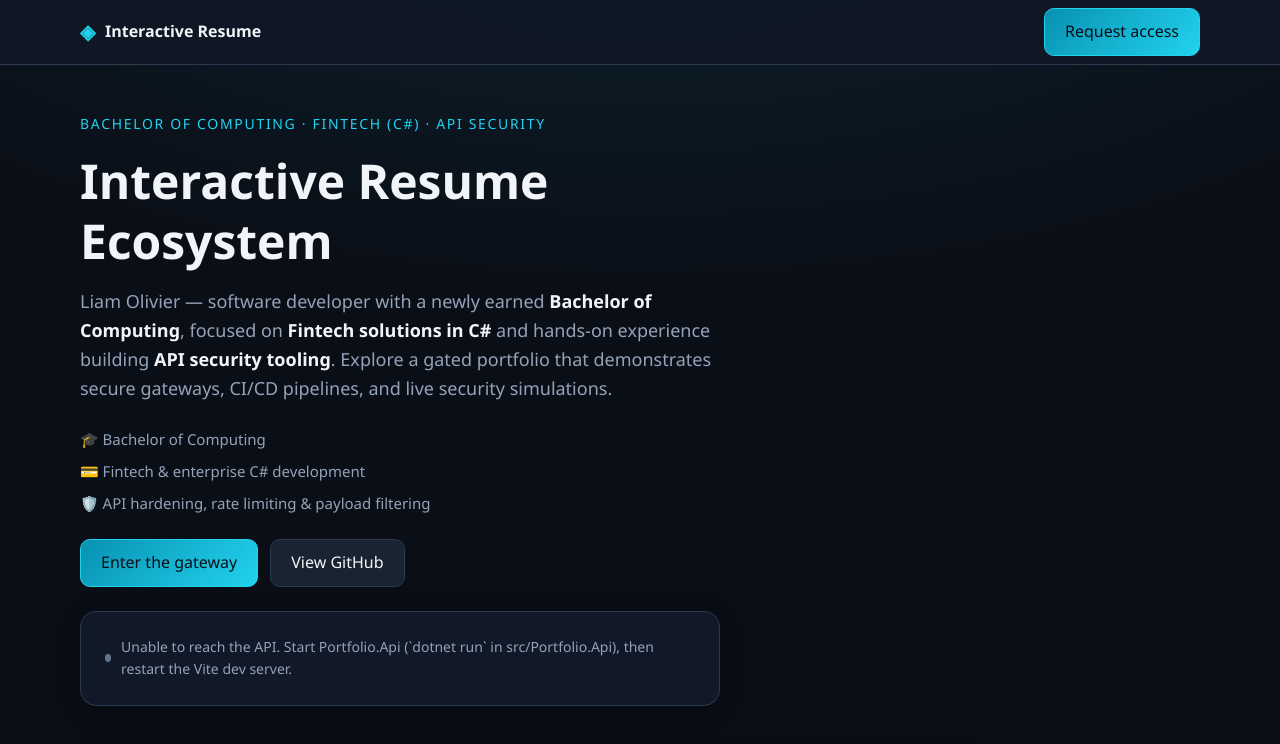
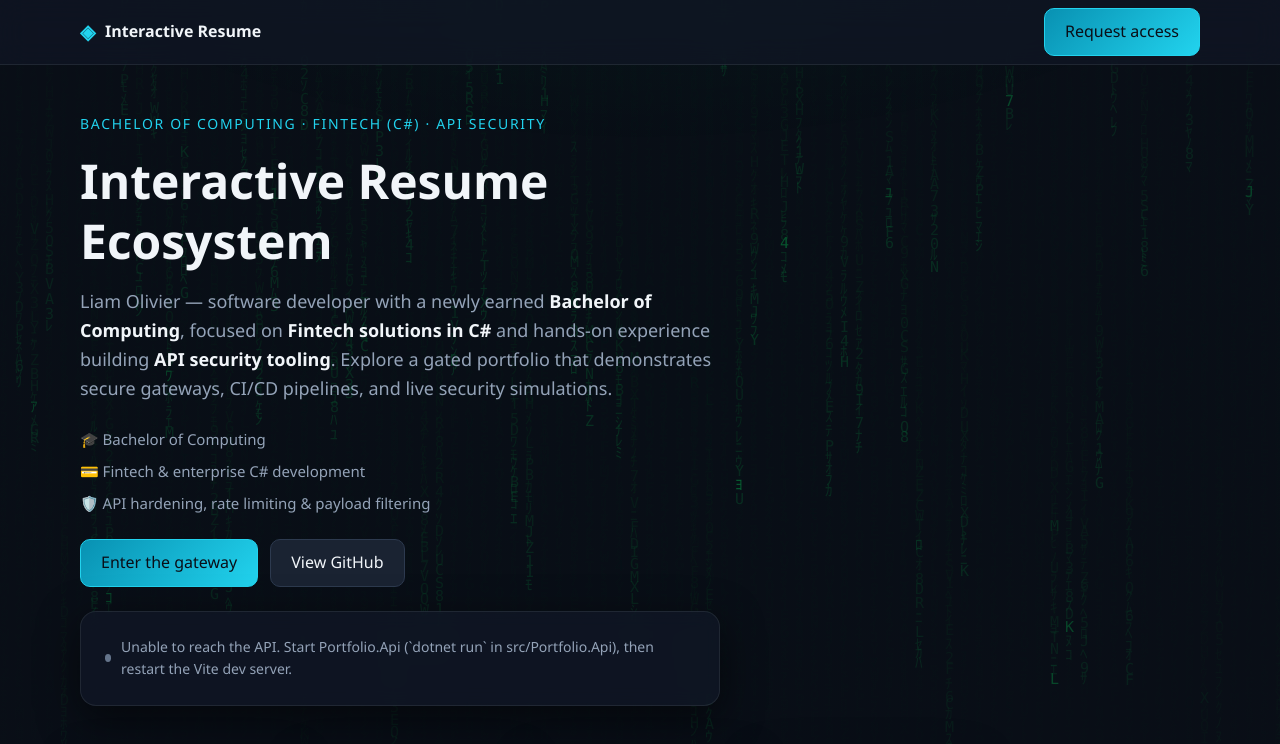
Before and after one commit to Lincalibur/portfolio-web-platform, a React (Vite) app in the folder src/Portfolio.Web/: page / in a window 1280 px wide. Shown: the top 744 px of the page. Built offline with nearby package versions, Linux system fonts and the light colour scheme; no server answers.

Commit message:
matrix background updated

```diff
--- /dev/null
+++ b/src/Portfolio.Web/src/components/effects/MatrixBackground.css
@@ -0,0 +1,32 @@
+.matrix-bg {
+  position: fixed;
+  inset: 0;
+  z-index: 0;
+  pointer-events: none;
+  overflow: hidden;
+  background-color: var(--bg-deep);
+}
+
+.matrix-bg__canvas {
+  display: block;
+  width: 100%;
+  height: 100%;
+  opacity: 0.42;
+}
+
+.matrix-bg__vignette {
+  position: absolute;
+  inset: 0;
+  background: radial-gradient(
+    ellipse 85% 75% at 50% 45%,
+    transparent 0%,
+    rgba(10, 14, 23, 0.35) 55%,
+    rgba(10, 14, 23, 0.75) 100%
+  );
+}
+
+@media (prefers-reduced-motion: reduce) {
+  .matrix-bg__canvas {
+    display: none;
+  }
+}
--- /dev/null
+++ b/src/Portfolio.Web/src/components/effects/MatrixBackground.tsx
@@ -0,0 +1,109 @@
+import { useEffect, useRef } from 'react';
+import './MatrixBackground.css';
+
+const GLYPHS =
+  'ｱｲｳｴｵｶｷｸｹｺｻｼｽｾｿﾀﾁﾂﾃﾄﾅﾆﾇﾈﾉﾊﾋﾌﾍﾎﾏﾐﾑﾒﾓﾔﾕﾖﾗﾘﾙﾚﾛﾜﾝ0123456789ABCDEFGHIJKLMNOPQRSTUVWXYZ';
+const GLYPH_POOL = GLYPHS.split('');
+const FONT_SIZE = 15;
+const FRAME_INTERVAL_MS = 33;
+const TRAIL_ALPHA = 0.07;
+const BG_RGB = '10, 14, 23';
+const MATRIX_GREEN = '#00ff66';
+const MATRIX_GREEN_DIM = 'rgba(0, 255, 102, 0.35)';
+
+export function MatrixBackground() {
+  const canvasRef = useRef<HTMLCanvasElement>(null);
+  const rainRef = useRef<number[]>([]);
+  const frameRef = useRef<number | null>(null);
+  const lastFrameRef = useRef(0);
+
+  useEffect(() => {
+    const canvas = canvasRef.current;
+    if (!canvas) {
+      return;
+    }
+
+    const prefersReducedMotion = window.matchMedia('(prefers-reduced-motion: reduce)').matches;
+    if (prefersReducedMotion) {
+      return;
+    }
+
+    const ctx = canvas.getContext('2d');
+    if (!ctx) {
+      return;
+    }
+
+    const canvasEl = canvas;
+    const ctx2d = ctx;
+
+    function resize() {
+      const dpr = Math.min(window.devicePixelRatio || 1, 2);
+      const width = window.innerWidth;
+      const height = window.innerHeight;
+
+      canvasEl.width = Math.floor(width * dpr);
+      canvasEl.height = Math.floor(height * dpr);
+      canvasEl.style.width = `${width}px`;
+      canvasEl.style.height = `${height}px`;
+      ctx2d.setTransform(dpr, 0, 0, dpr, 0, 0);
+
+      const columnCount = Math.ceil(width / FONT_SIZE);
+      const previous = rainRef.current;
+      rainRef.current = Array.from({ length: columnCount }, (_, index) => previous[index] ?? Math.random() * -40);
+
+      ctx2d.fillStyle = `rgb(${BG_RGB})`;
+      ctx2d.fillRect(0, 0, width, height);
+    }
+
+    function draw(timestamp: number) {
+      frameRef.current = window.requestAnimationFrame(draw);
+
+      if (timestamp - lastFrameRef.current < FRAME_INTERVAL_MS) {
+        return;
+      }
+      lastFrameRef.current = timestamp;
+
+      const width = window.innerWidth;
+      const height = window.innerHeight;
+      const drops = rainRef.current;
+
+      ctx2d.fillStyle = `rgba(${BG_RGB}, ${TRAIL_ALPHA})`;
+      ctx2d.fillRect(0, 0, width, height);
+
+      ctx2d.font = `${FONT_SIZE}px ${getComputedStyle(document.documentElement).getPropertyValue('--font-mono').trim() || 'monospace'}`;
+
+      for (let i = 0; i < drops.length; i += 1) {
+        const char = GLYPH_POOL[Math.floor(Math.random() * GLYPH_POOL.length)];
+        const x = i * FONT_SIZE;
+        const y = drops[i] * FONT_SIZE;
+
+        ctx2d.fillStyle = Math.random() > 0.985 ? MATRIX_GREEN : MATRIX_GREEN_DIM;
+        ctx2d.fillText(char, x, y);
+
+        if (y > height && Math.random() > 0.975) {
+          drops[i] = 0;
+        }
+
+        drops[i] += 0.45 + Math.random() * 0.55;
+      }
+    }
+
+    resize();
+    frameRef.current = window.requestAnimationFrame(draw);
+    window.addEventListener('resize', resize);
+
+    return () => {
+      window.removeEventListener('resize', resize);
+      if (frameRef.current !== null) {
+        window.cancelAnimationFrame(frameRef.current);
+      }
+    };
+  }, []);
+
+  return (
+    <div className="matrix-bg" aria-hidden="true">
+      <canvas ref={canvasRef} className="matrix-bg__canvas" />
+      <div className="matrix-bg__vignette" />
+    </div>
+  );
+}
--- a/src/Portfolio.Web/src/components/layout/SiteHeader.css
+++ b/src/Portfolio.Web/src/components/layout/SiteHeader.css
@@ -1,7 +1,8 @@
 .site-header {
-  border-bottom: 1px solid var(--border);
-  background: rgba(17, 24, 39, 0.85);
-  backdrop-filter: blur(12px);
+  border-bottom: 1px solid var(--glass-border);
+  background: rgba(17, 24, 39, 0.65);
+  backdrop-filter: blur(14px);
+  -webkit-backdrop-filter: blur(14px);
   position: sticky;
   top: 0;
   z-index: 100;
--- a/src/Portfolio.Web/src/index.css
+++ b/src/Portfolio.Web/src/index.css
@@ -18,6 +18,10 @@
   --radius-md: 10px;
   --radius-lg: 16px;
   --shadow: 0 4px 24px rgba(0, 0, 0, 0.4);
+  --shadow-elevated: 0 12px 40px rgba(0, 0, 0, 0.5);
+  --glass-bg: rgba(17, 24, 39, 0.72);
+  --glass-border: rgba(241, 245, 249, 0.08);
+  --matrix-green: #00ff66;
   --font-sans: 'Segoe UI', system-ui, -apple-system, sans-serif;
   --font-mono: 'Cascadia Code', 'Consolas', 'Courier New', monospace;
 }
@@ -32,6 +36,17 @@ html,
 body,
 #root {
   margin: 0;
+  min-height: 100vh;
+}
+
+#root {
+  position: relative;
+  isolation: isolate;
+}
+
+.app-shell {
+  position: relative;
+  z-index: 1;
   min-height: 100vh;
 }
 
@@ -164,7 +179,9 @@ pre code {
 
 .form-input {
   padding: 0.65rem 0.85rem;
-  background: var(--bg-deep);
+  background: rgba(10, 14, 23, 0.55);
+  backdrop-filter: blur(6px);
+  -webkit-backdrop-filter: blur(6px);
   border: 1px solid var(--border);
   border-radius: var(--radius-md);
   color: var(--text-primary);
@@ -191,6 +208,8 @@ pre code {
   border-radius: var(--radius-md);
   border: 1px solid var(--border);
   margin-bottom: 1rem;
+  backdrop-filter: blur(8px);
+  -webkit-backdrop-filter: blur(8px);
 }
 
 .alert-error {
@@ -212,11 +231,13 @@ pre code {
 }
 
 .card {
-  background: var(--bg-surface);
-  border: 1px solid var(--border);
+  background: var(--glass-bg);
+  backdrop-filter: blur(10px);
+  -webkit-backdrop-filter: blur(10px);
+  border: 1px solid var(--glass-border);
   border-radius: var(--radius-lg);
   padding: 1.5rem;
-  box-shadow: var(--shadow);
+  box-shadow: var(--shadow-elevated);
 }
 
 .badge {
--- a/src/Portfolio.Web/src/main.tsx
+++ b/src/Portfolio.Web/src/main.tsx
@@ -1,11 +1,15 @@
 import { StrictMode } from 'react';
 import { createRoot } from 'react-dom/client';
 import { RouterProvider } from 'react-router-dom';
+import { MatrixBackground } from './components/effects/MatrixBackground';
 import { router } from './router';
 import './index.css';
 
 createRoot(document.getElementById('root')!).render(
   <StrictMode>
-    <RouterProvider router={router} />
+    <MatrixBackground />
+    <div className="app-shell">
+      <RouterProvider router={router} />
+    </div>
   </StrictMode>,
 );
--- a/src/Portfolio.Web/src/pages/GatewayPage.css
+++ b/src/Portfolio.Web/src/pages/GatewayPage.css
@@ -1,7 +1,9 @@
 .gateway-page {
-  background:
-    radial-gradient(ellipse 60% 40% at 80% 0%, rgba(34, 211, 238, 0.08), transparent),
-    var(--bg-deep);
+  background: radial-gradient(
+    ellipse 60% 40% at 80% 0%,
+    rgba(0, 255, 102, 0.05),
+    transparent 70%
+  );
 }
 
 .gateway-main {
--- a/src/Portfolio.Web/src/pages/LandingPage.css
+++ b/src/Portfolio.Web/src/pages/LandingPage.css
@@ -1,7 +1,9 @@
 .landing-page {
-  background:
-    radial-gradient(ellipse 80% 50% at 50% -20%, rgba(34, 211, 238, 0.12), transparent),
-    var(--bg-deep);
+  background: radial-gradient(
+    ellipse 80% 50% at 50% -20%,
+    rgba(0, 255, 102, 0.06),
+    transparent 70%
+  );
 }
 
 .landing-hero {
--- a/src/Portfolio.Web/src/pages/VerifyPage.css
+++ b/src/Portfolio.Web/src/pages/VerifyPage.css
@@ -1,5 +1,5 @@
 .verify-page {
-  background: var(--bg-deep);
+  background: transparent;
 }
 
 .verify-main {
```
